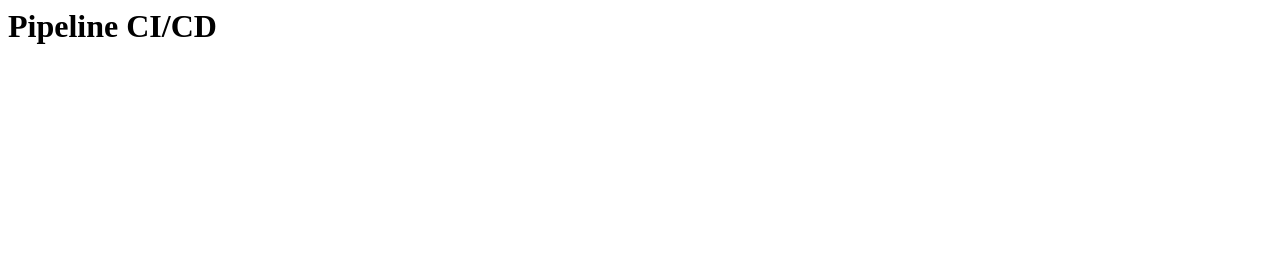
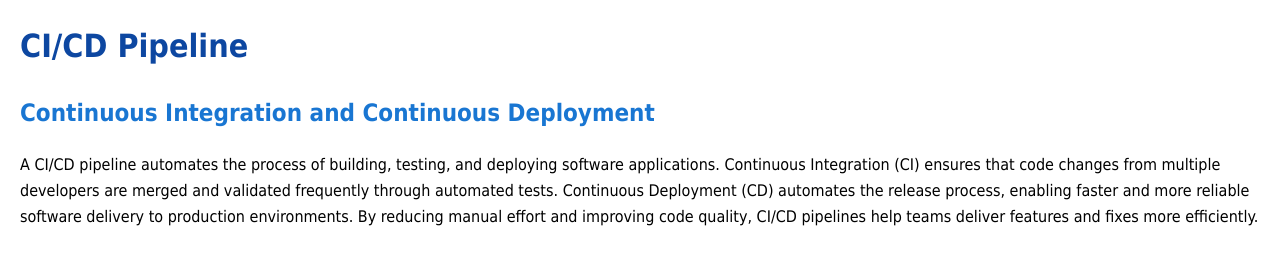
Before and after one commit to vinothmail/pipeline-cicd, a plain HTML site: page index.html in a window 1280 px wide. Drawn offline with Linux system fonts and the light colour scheme.

Commit message:
Revamp index.html with new structure and styles
Updated HTML structure and added styling for better presentation.

```diff
--- a/index.html
+++ b/index.html
@@ -1,6 +1,38 @@
-<html>
-  <head><title>Pipeline-CI/CD</title></head>
-  <body>
-    <h1 font face=tahoma color=blue>Pipeline CI/CD</h1>
-  </body>
+<!DOCTYPE html>
+<html lang="en">
+<head>
+    <meta charset="UTF-8">
+    <meta name="viewport" content="width=device-width, initial-scale=1.0">
+    <title>CI/CD Pipeline</title>
+    <style>
+        body {
+            font-family: Tahoma, Arial, sans-serif;
+            color: #000000;
+            line-height: 1.6;
+            margin: 20px;
+        }
+
+        h1 {
+            color: #0D47A1; /* Dark Blue */
+        }
+
+        h2 {
+            color: #1976D2; /* Medium Blue */
+        }
+    </style>
+</head>
+<body>
+
+    <h1>CI/CD Pipeline</h1>
+
+    <h2>Continuous Integration and Continuous Deployment</h2>
+
+    <p>
+        A CI/CD pipeline automates the process of building, testing, and deploying software applications.
+        Continuous Integration (CI) ensures that code changes from multiple developers are merged and validated frequently through automated tests.
+        Continuous Deployment (CD) automates the release process, enabling faster and more reliable software delivery to production environments.
+        By reducing manual effort and improving code quality, CI/CD pipelines help teams deliver features and fixes more efficiently.
+    </p>
+
+</body>
 </html>
```
